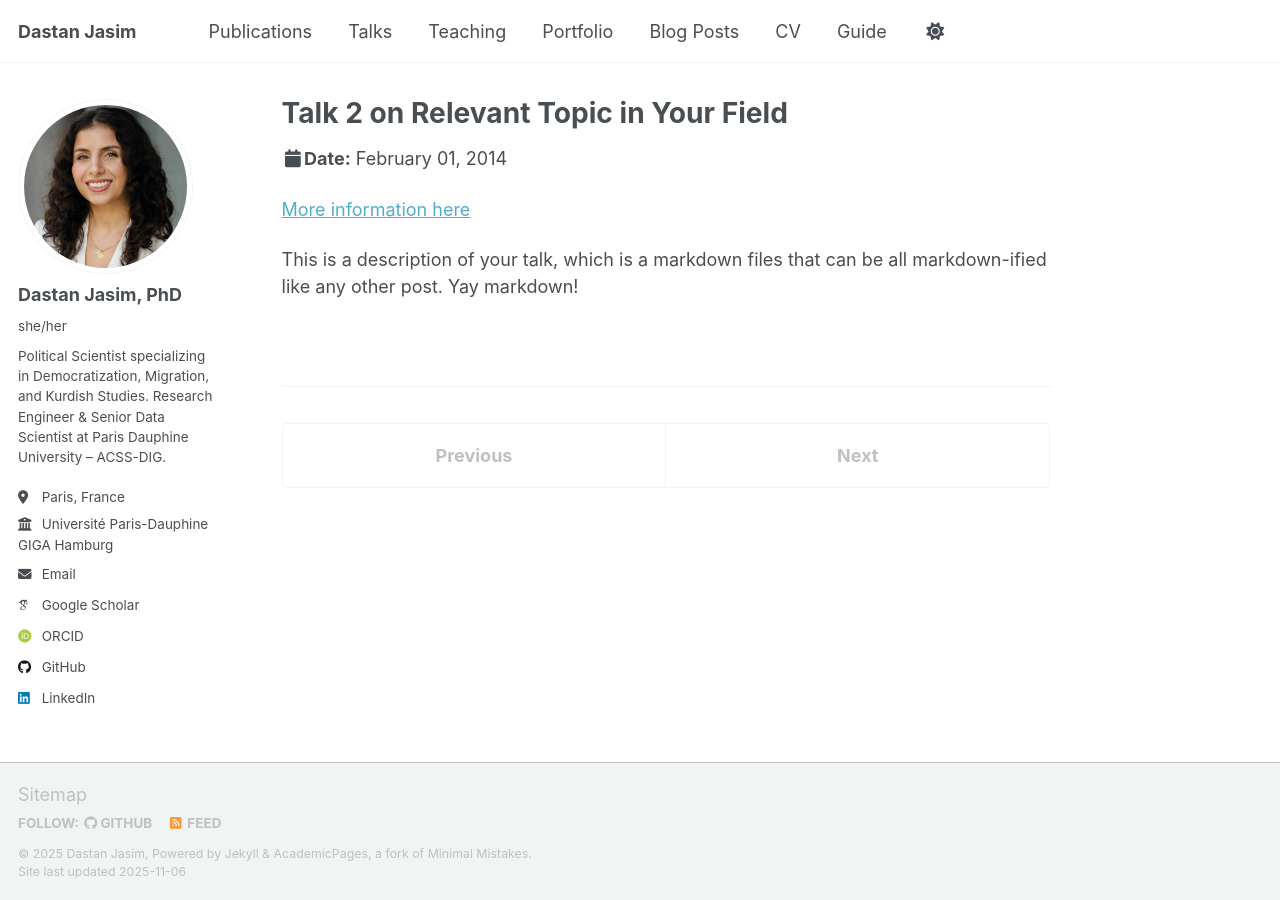
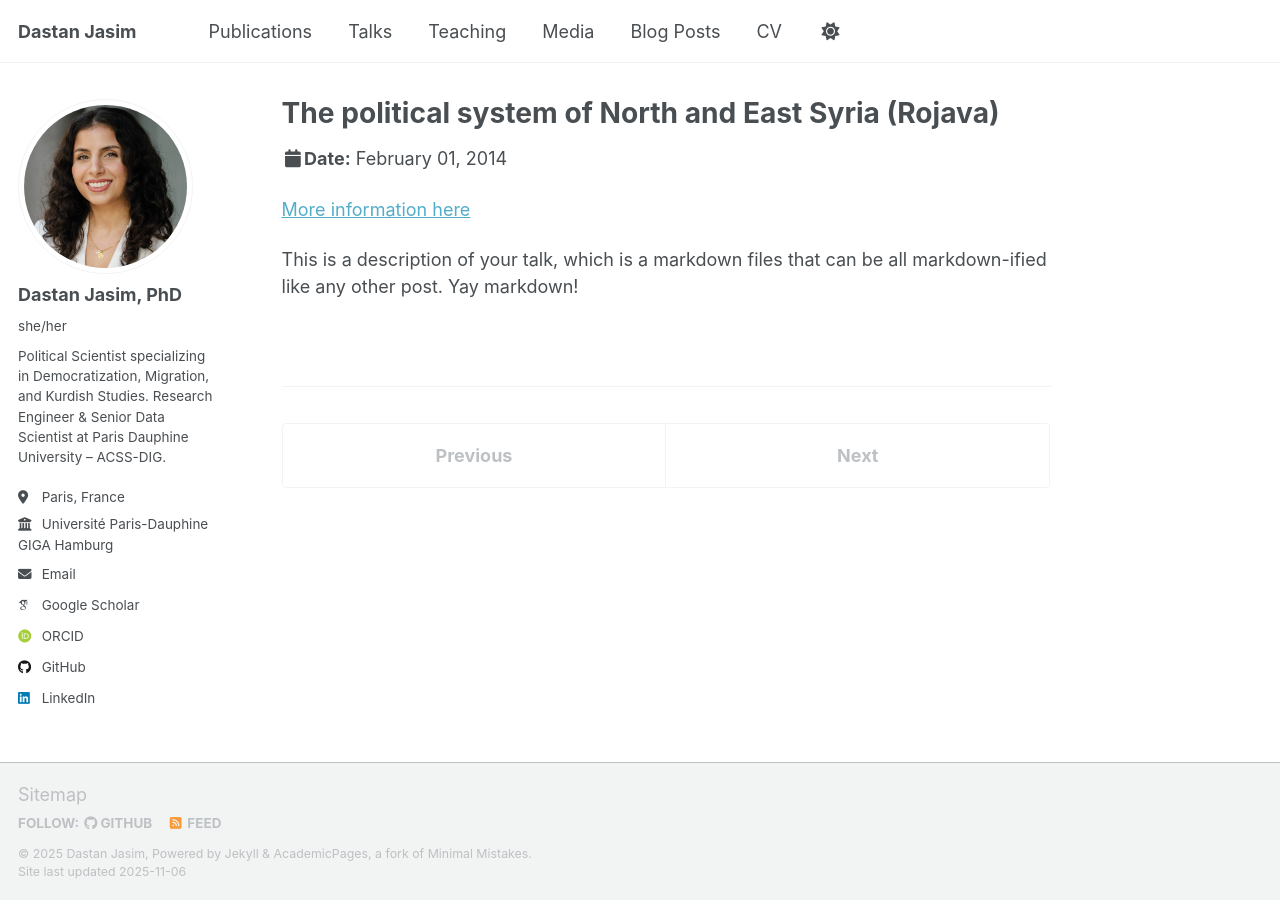
Before and after one commit to dastan-jasim/dastan-jasim.github.io, a Jekyll site: the page built from _talks/2014-02-01-talk-2.md, in a window 1280 px wide. Built offline with Jekyll 4.4.1, drawn with Linux system fonts in a browser that asks for light colours; some web fonts are replaced; a script that is not in the unit is left out; a file with an impossible date is left out.

Commit message:
Change talks and navigation

```diff
--- a/_data/navigation.yml
+++ b/_data/navigation.yml
@@ -17,8 +17,8 @@ main:
   - title: "Teaching"
     url: /teaching/
 
-  - title: "Portfolio"
-    url: /portfolio/
+  - title: "Media"
+    url: /media/
 
   - title: "Blog Posts"
     url: /year-archive/
@@ -28,6 +28,3 @@ main:
 
   # - title: "CV"
   #   url: /cv-json/
-
-  - title: "Guide"
-    url: /markdown/
--- a/_portfolio/portfolio-2.html
+++ b/_portfolio/portfolio-2.html
@@ -1,7 +1,7 @@
 ---
 title: "Portfolio item number 2"
 excerpt: "Short description of portfolio item number 2 <br/><img src='/images/500x300.png'>"
-collection: portfolio
+collection: media
 ---
 
 This is an item in your portfolio. It can be have images or nice text. If you name the file .md, it will be parsed as markdown. If you name the file .html, it will be parsed as HTML.
--- a/_talks/2014-02-01-talk-2.md
+++ b/_talks/2014-02-01-talk-2.md
@@ -1,9 +1,9 @@
 ---
-title: "Talk 2 on Relevant Topic in Your Field"
+title: "The political system of North and East Syria (Rojava)"
 collection: talks
-type: "Talk"
+type: "Seminar"
 permalink: /talks/2014-02-01-talk-2
-venue: "London School of Testing"
+venue: "Advanced seminar"
 date: 2014-02-01
 location: "London, UK"
 ---
```
Also changed, not shown: _portfolio/portfolio-1.md (+1 -1 lines), _talks/2012-03-01-talk-1.md (+6 -6 lines).
